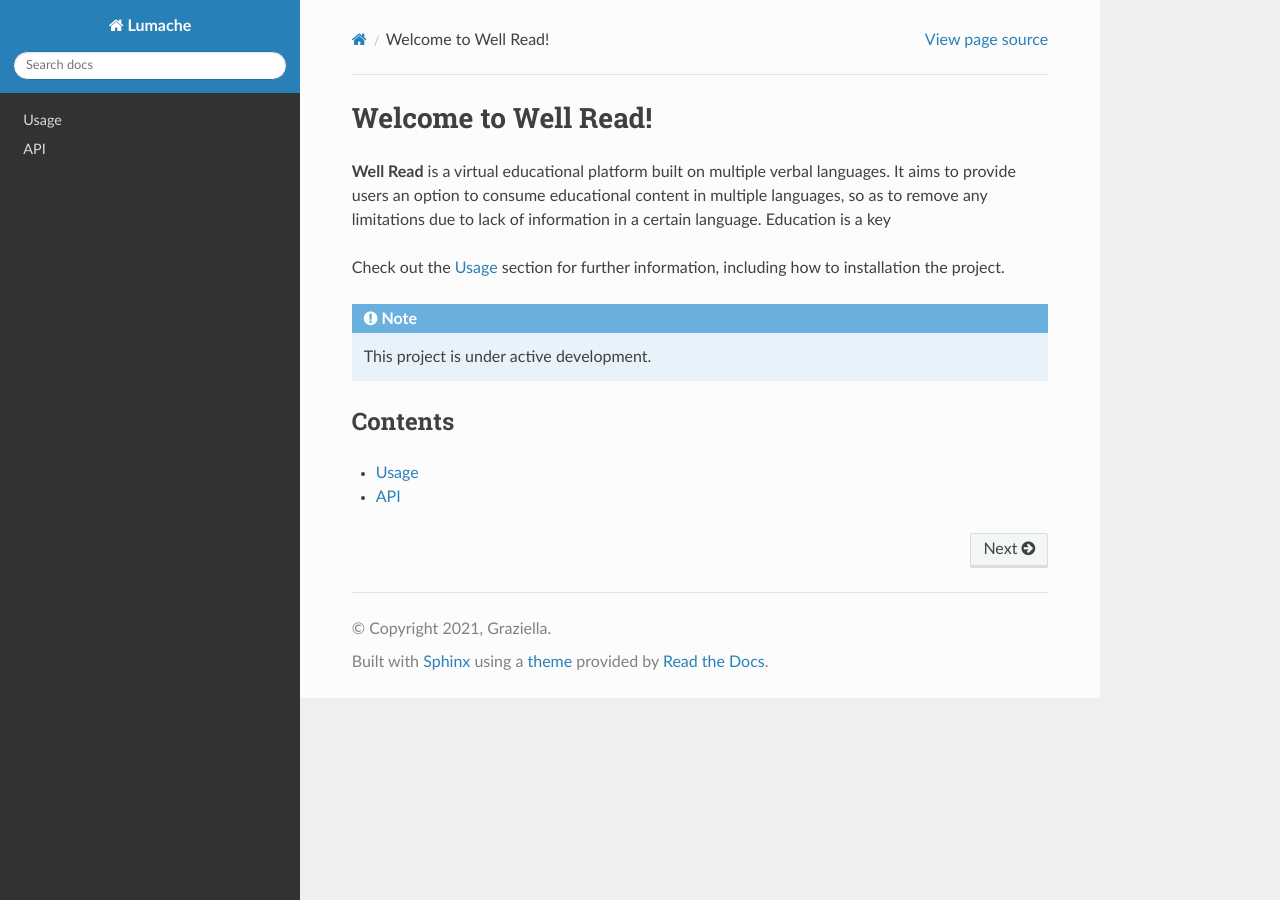
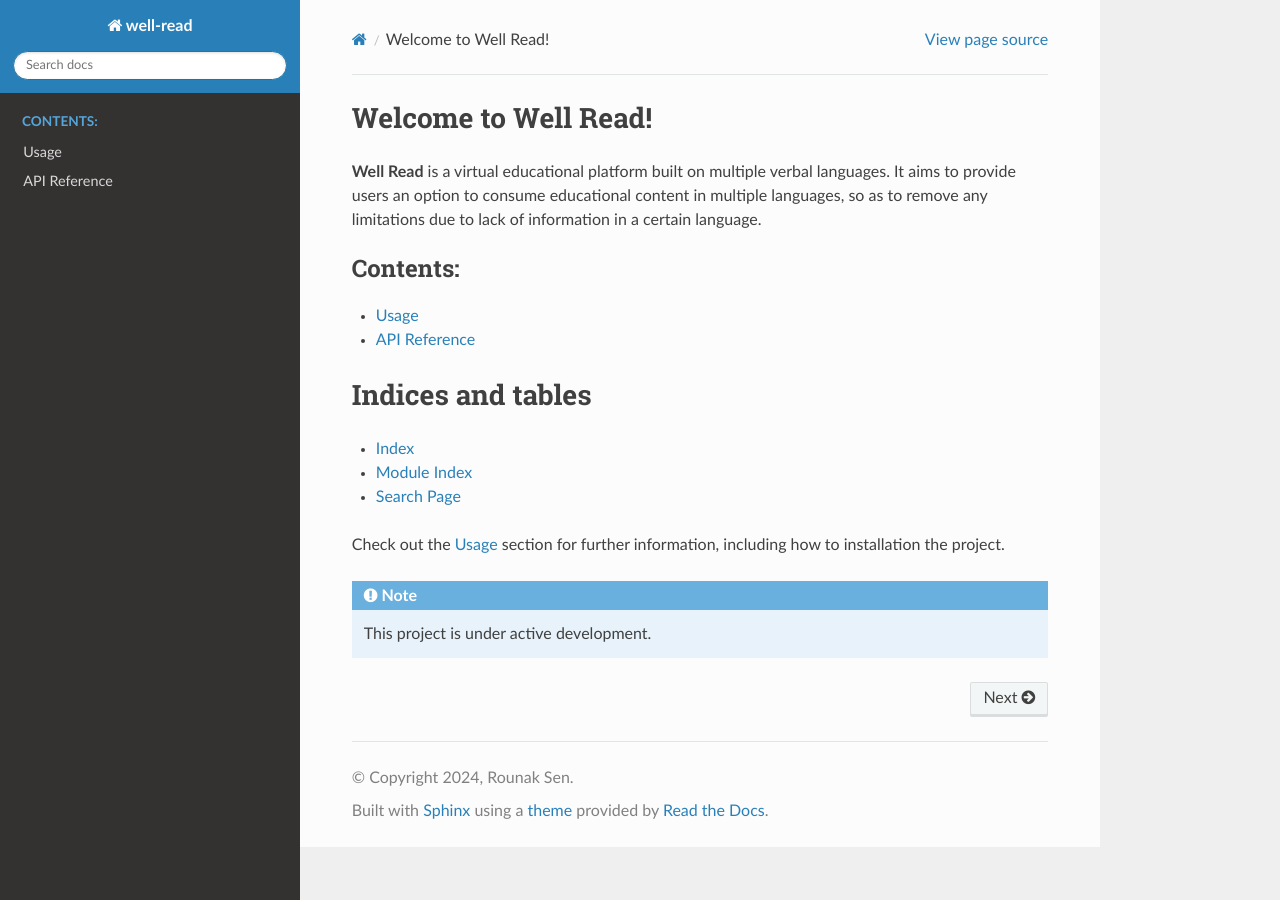
Before and after one commit to RounakSen225/well-read, a Sphinx documentation site: the page built from docs/source/index.rst, in a window 1280 px wide. Built offline with Sphinx 7.4.7 and the Read the Docs theme 3.1.0, drawn with Linux system fonts in a browser that asks for light colours; pages that are not in the unit, such as notebooks, are missing from menus.

Commit message:
More fixes

```diff
--- a/docs/source/conf.py
+++ b/docs/source/conf.py
@@ -1,12 +1,16 @@
+import os
+import sys
+sys.path.insert(0, os.path.abspath('../..'))
+
 # Configuration file for the Sphinx documentation builder.
 
 # -- Project information
 
-project = 'Lumache'
-copyright = '2021, Graziella'
-author = 'Graziella'
+project = 'well-read'
+copyright = '2024, Rounak Sen'
+author = 'Rounak Sen'
 
-release = '0.1'
+release = '0.1.0'
 version = '0.1.0'
 
 # -- General configuration
@@ -17,6 +21,7 @@ extensions = [
     'sphinx.ext.autodoc',
     'sphinx.ext.autosummary',
     'sphinx.ext.intersphinx',
+    'sphinx.ext.napoleon',  # For Google-style docstrings
 ]
 
 intersphinx_mapping = {
@@ -33,3 +38,7 @@ html_theme = 'sphinx_rtd_theme'
 
 # -- Options for EPUB output
 epub_show_urls = 'footnote'
+
+# -- Options for autodoc
+autodoc_member_order = 'bysource'
+autodoc_typehints = 'description'
--- a/docs/source/index.rst
+++ b/docs/source/index.rst
@@ -3,7 +3,21 @@ Welcome to Well Read!
 
 **Well Read** is a virtual educational platform built on multiple verbal languages. It aims to provide
 users an option to consume educational content in multiple languages, so as to remove any limitations due
-to lack of information in a certain language. Education is a key
+to lack of information in a certain language.
+
+.. toctree::
+   :maxdepth: 2
+   :caption: Contents:
+
+   usage
+   api
+
+Indices and tables
+==================
+
+* :ref:`genindex`
+* :ref:`modindex`
+* :ref:`search`
 
 Check out the :doc:`usage` section for further information, including
 how to :ref:`installation` the project.
--- a/pyproject.toml
+++ b/pyproject.toml
@@ -14,6 +14,10 @@ transformers = "^4.48.3"
 torch = "2.0.0"
 optimum = "^1.24.0"
 
+[tool.poetry.dev-dependencies]
+sphinx = "^7.0.0"
+sphinx-rtd-theme = "^2.0.0"
+
 [build-system]
 requires = ["poetry-core"]
 build-backend = "poetry.core.masonry.api"
```
Also changed, not shown: other parts of docs/source/index.rst (+0 -8 lines), docs/source/api.rst (+6 -5 lines), 1 other file.
